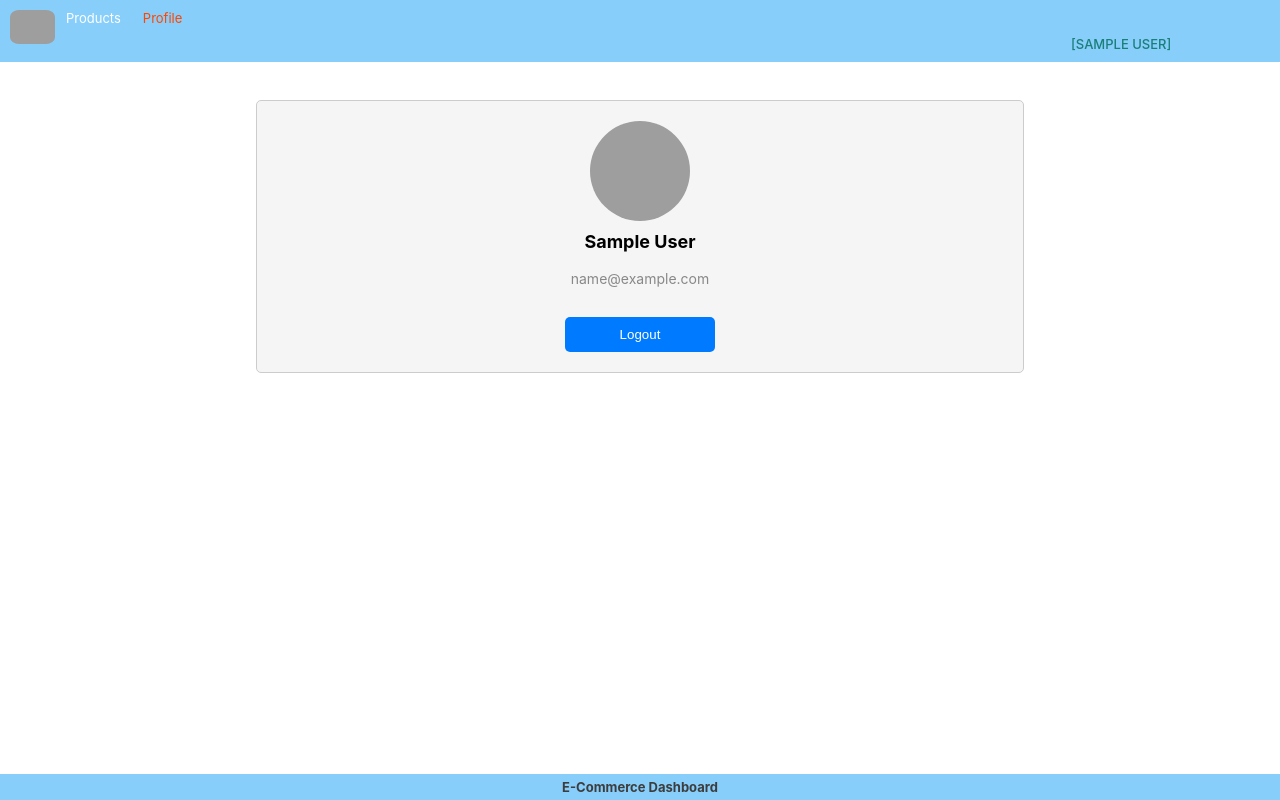
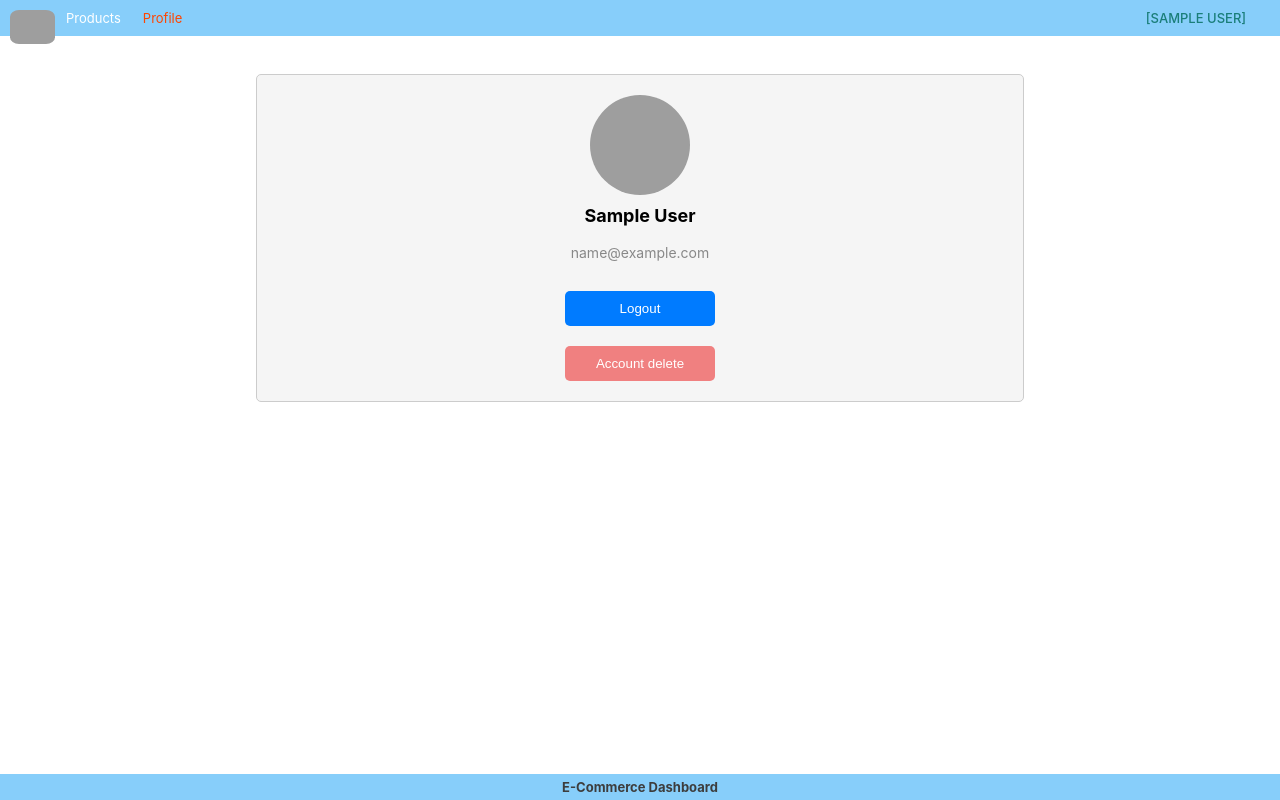
Before and after one commit to sjana98/e-dashboard-react-frontend, a React (Create React App) app: page /profile in a window 1280 px wide. Built offline with nearby package versions, Linux system fonts and the light colour scheme; sample sign-in values are in the browser's storage; grey boxes are pictures that could not be loaded; the HTML template or start-up script is replaced by a standard one.

Commit message:
user account delete btn and delete api integrate

```diff
--- a/src/App.css
+++ b/src/App.css
@@ -25,7 +25,7 @@ html {
     color: orangered;
   }
   .userName{
-    margin-left: 80%;
+    margin-left: 75%;
     font-weight: 500;
     color: rgb(26, 126, 121);
     text-transform: uppercase;
@@ -255,3 +255,10 @@ p {
 .user-profile-card__logout:hover {
   background-color: #0056b3;
 }
+.__delete{
+  background-color: lightcoral;
+}
+.__delete:hover{
+  background-color: rgb(199, 84, 84);
+
+}
--- a/src/components/UserProfile.jsx
+++ b/src/components/UserProfile.jsx
@@ -2,11 +2,26 @@ import React from 'react';
 import { useNavigate } from 'react-router-dom';
 
 function UserProfile() {
+
+    const navigate = useNavigate();
     const auth = localStorage.getItem("user");
-    const navigate = useNavigate();
+
     const handleLogout = () => {
         localStorage.clear("user");
         navigate("/login");
+    };
+    const handleDelete = async (id) => {
+        const api = `http://localhost:5000/account/${id}`;
+        const createRequest = {
+            method: "Delete",
+        };
+        let result = await fetch(api, createRequest);
+        await result.json();
+        if (result) {
+            alert("Your account will permanently delete from database!!")
+            localStorage.clear("user");
+            navigate("/signup");
+        };
     };
 
     return (
@@ -16,6 +31,7 @@ function UserProfile() {
                 <h3 className="user-profile-card__name">{JSON.parse(auth).name}</h3>
                 <p className="user-profile-card__email">{JSON.parse(auth).email}</p>
                 <button className="user-profile-card__logout" onClick={handleLogout}>Logout</button>
+                <button className="user-profile-card__logout __delete" onClick={()=>handleDelete(JSON.parse(auth)._id)}>Account delete</button>
             </div>
         </>
     );
```
